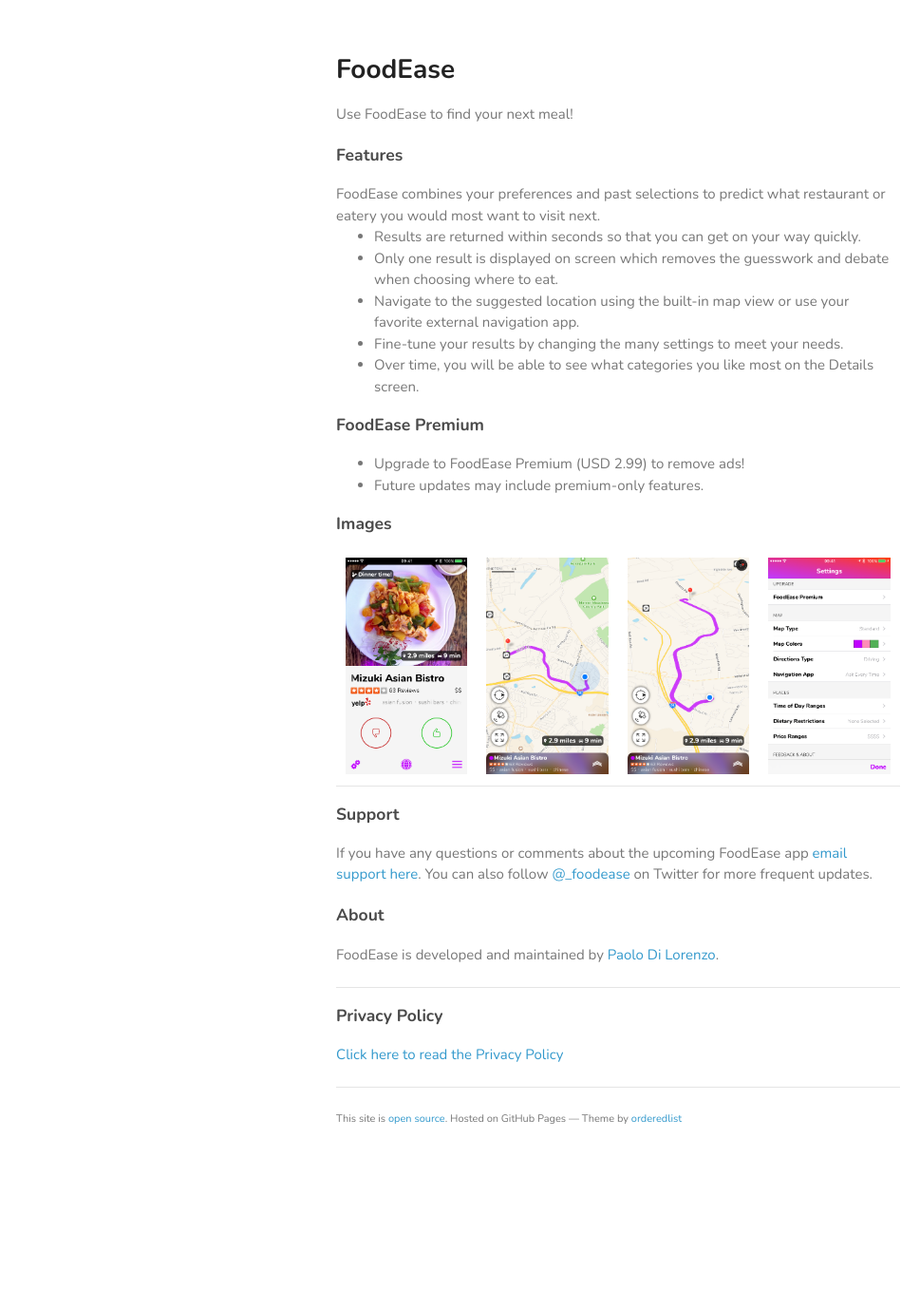
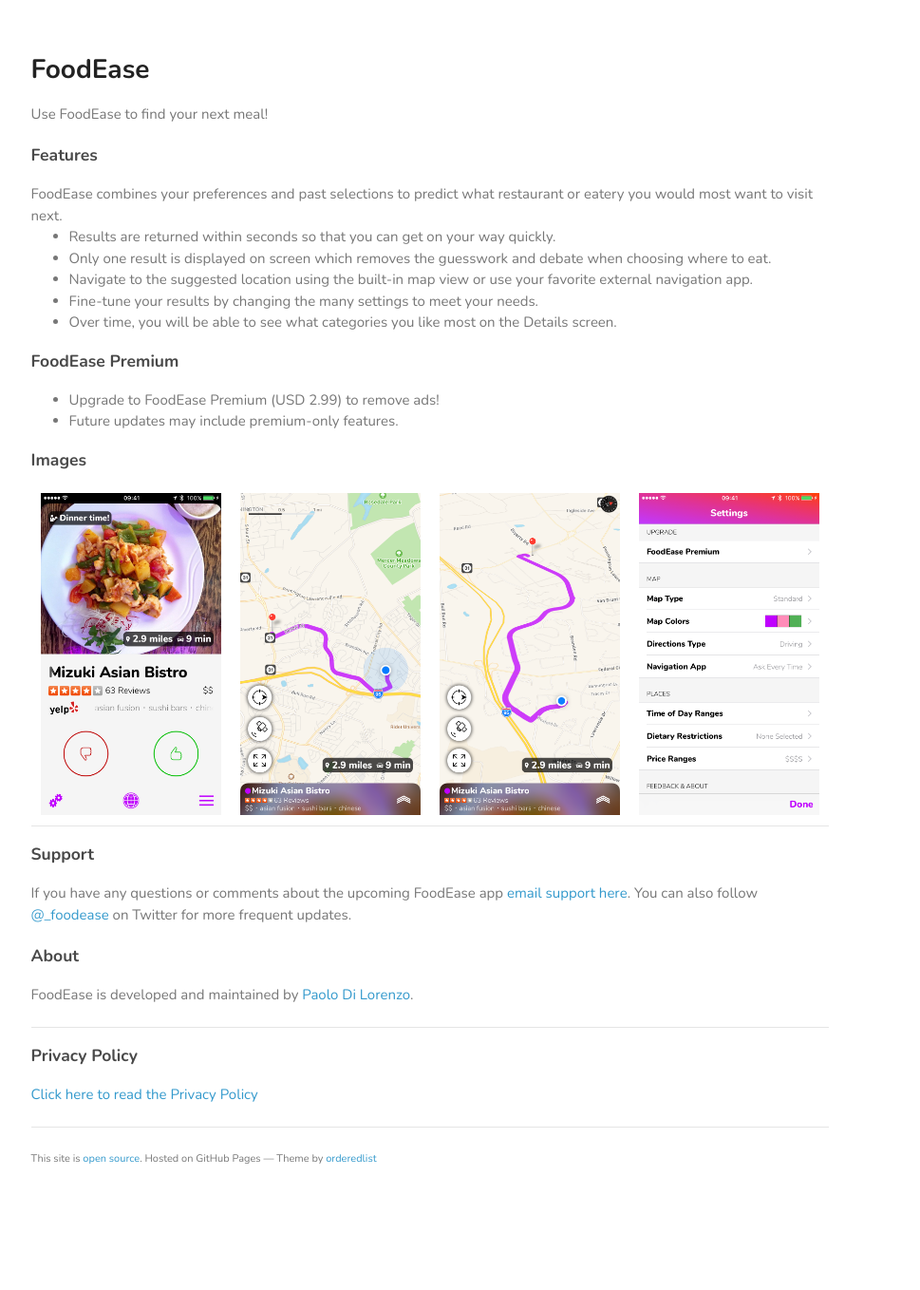
Before and after one commit to pdil/website-Jekyll, a Jekyll site: the page built from apps/foodease/index.html, in a window 1280 px wide. Shown: the whole page at 95% size, without its empty margins (187-1156 px from the left). Built offline with Jekyll 4.4.1, drawn with Linux system fonts in a browser that asks for light colours; before the commit the page ends 1257 px from its top, so only the background shows below that.

Commit message:
Fix content width

```diff
--- a/stylesheets/styles.css
+++ b/stylesheets/styles.css
@@ -136,16 +136,16 @@
 }
 
 section {
-  width:60%;/*500px;*/
   float:right;
   padding-bottom:50px;
+  width:60%;
 }
 
-.no-nav section {
+section.no-nav {
   float:none;
   margin:auto;
   padding-bottom:50px;
-  width:auto;
+  width:85%;
 }
 
 small {
@@ -257,6 +257,10 @@
     margin:0 0 20px;
   }
 
+  section.no-nav {
+    width:auto;
+  }
+
   #name-header img {
     border-radius: 50px;
     float: left;
```
